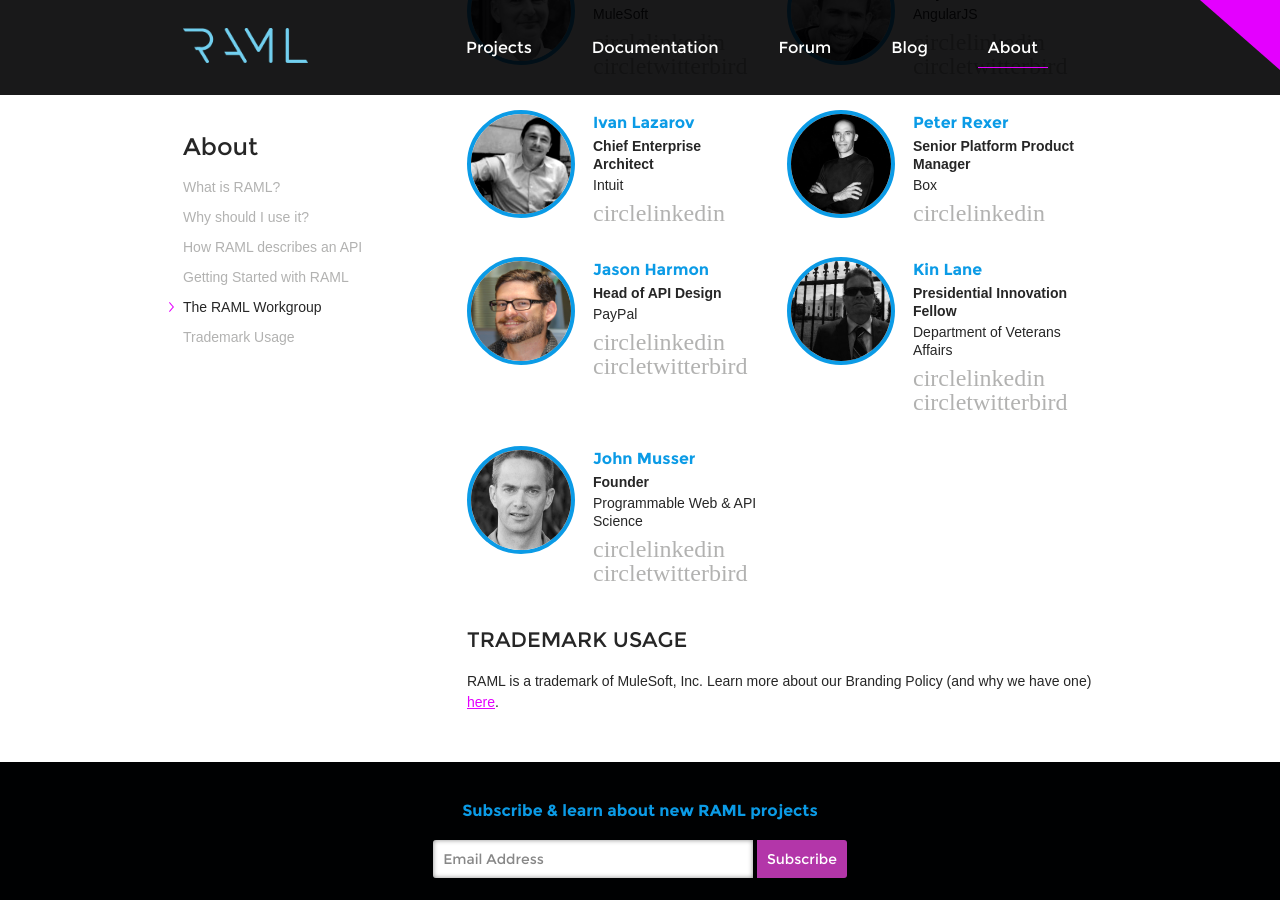
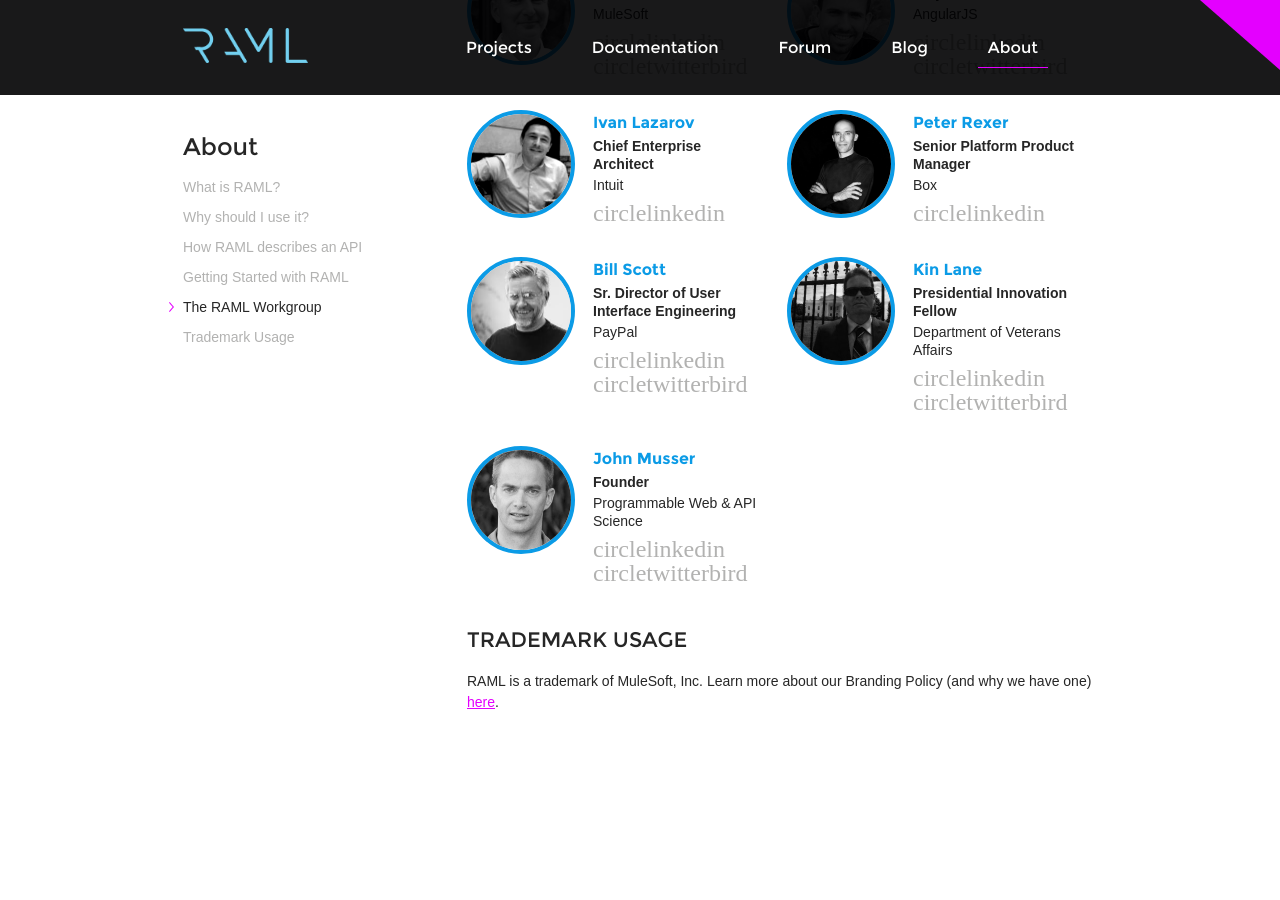
Before and after one commit to raml-org/raml-spec, a Jekyll site: the page built from about.html, in a window 1280 px wide and 900 px high, scrolled down 1491 px. Built offline with Jekyll 4.4.1, drawn with Linux system fonts in a browser that asks for light colours; nearby versions of some CDN libraries; some web fonts are replaced.

Commit message:
temporal change reverted

```diff
--- a/about.html
+++ b/about.html
@@ -98,14 +98,14 @@
                             </div>
                         </li>
                         <li class="odd">
-                            <div class="headshot"><img src="/images/jason-harmon.png"/></div>
+                            <div class="headshot"><img src="images/bill-scott.jpg"/></div>
                             <div class="bio-info">
-                                <h3>Jason Harmon</h3>
-                                <p><strong>Head of API Design</strong></p>
+                                <h3>Bill Scott</h3>
+                                <p><strong>Sr. Director of User Interface Engineering</strong></p>
                                 <p>PayPal</p>
                                 <div class="bio-social">
-                                    <a class="symbol" href="https://www.linkedin.com/in/jasonhnaustin" target="_blank">circlelinkedin</a>
-                                    <a class="symbol" href="https://twitter.com/jharmn" target="_blank">circletwitterbird</a>
+                                    <a class="symbol" href="http://www.linkedin.com/in/billwscott" target="_blank">circlelinkedin</a>
+                                    <a class="symbol" href="https://twitter.com/billwscott" target="_blank">circletwitterbird</a>
                                 </div>
                             </div>
                         </li>
@@ -135,5 +135,5 @@
                         </li>
                     </ul>
                     <h2 id="about-trademark">Trademark Usage</h2>
-                    <p>RAML is a trademark of MuleSoft, Inc. Learn more about our Branding Policy (and why we have one) <a href="branding.html">here</a>.</p>
+                    <p>RAML is a trademark of MuleSoft, Inc. Learn more about our Branding Policy (and why we have one) <a href="branding.html">here</a>.</p><br /><br /><br /><br /><br /><br /><br /><br /><br /><br /><br /><br /><br /><br /><br /><br /><br /><br /><br /><br /><br /><br /><br /><br /><br /><br /><br /><br /><br /><br /><br /><br /><br /><br /><br /><br /><br /><br />
                 </div>
```
